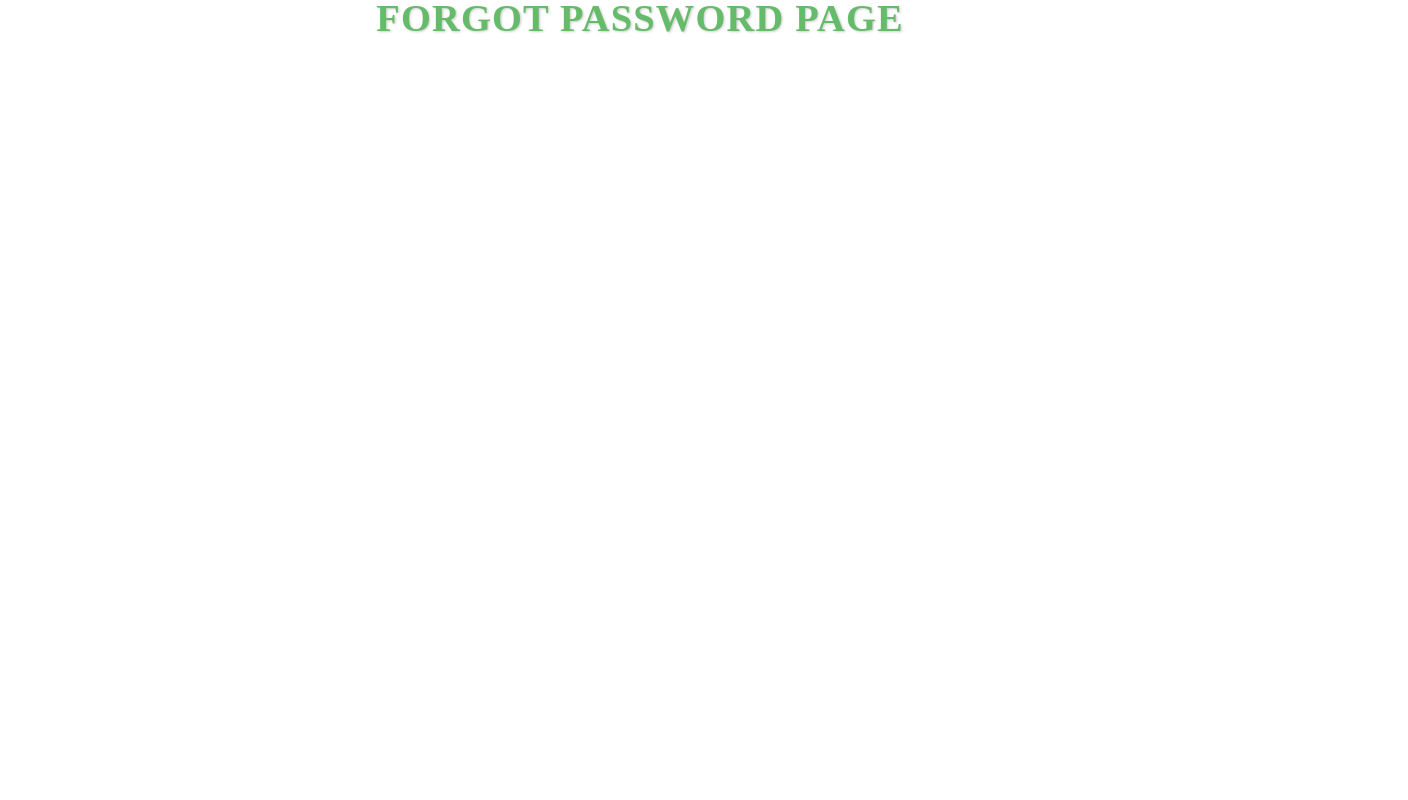
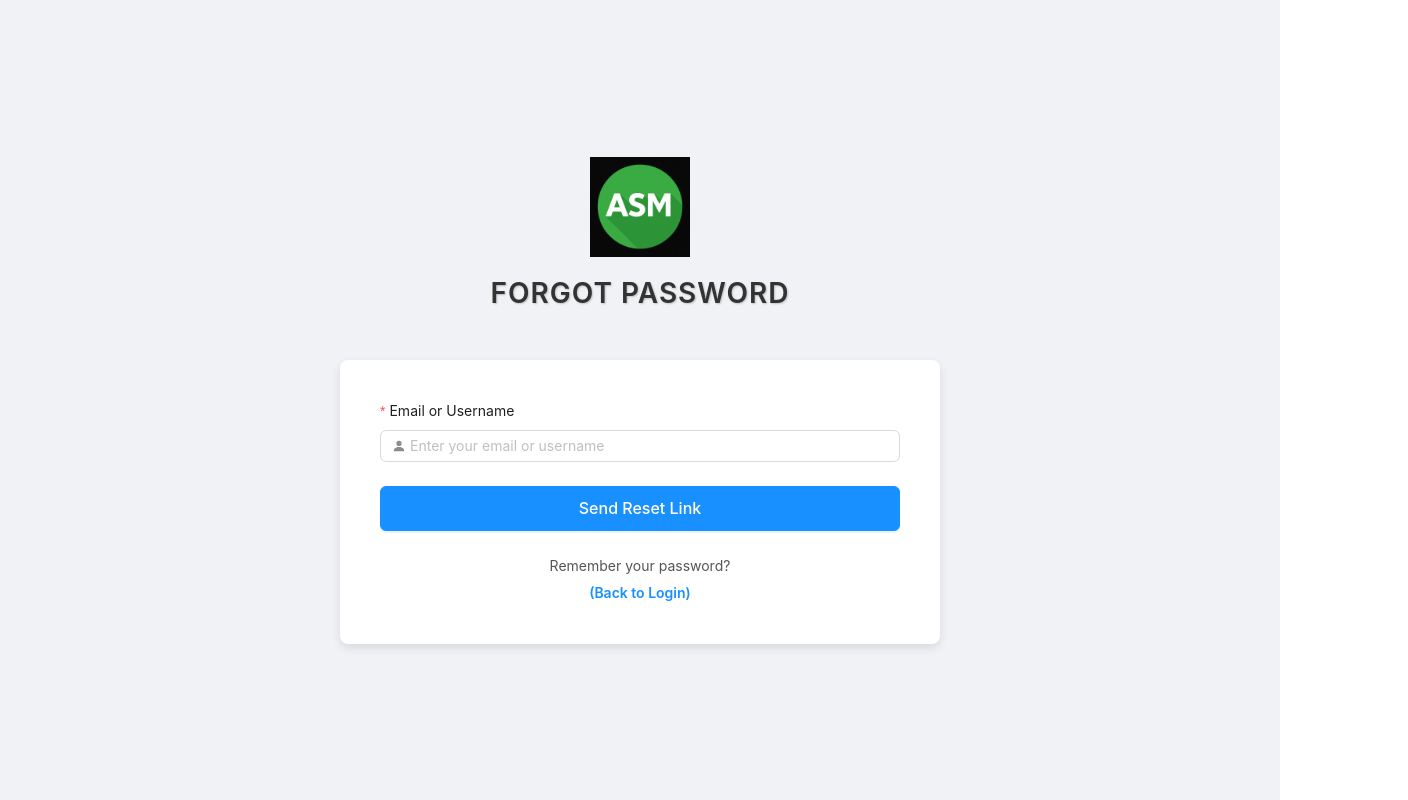
Before and after one commit to ruxenb/FE-Smoking-Cessation, a React (Vite) app in the folder FE-demo/: page /forgot_password in a window 1280 px wide. Shown: the whole page, 1408 px wide, since content can reach past the window. Built offline with nearby package versions, Linux system fonts and the light colour scheme.

Commit message:
forget password display

```diff
--- a/FE-demo/src/pages/ForgotPasswordPage/index.jsx
+++ b/FE-demo/src/pages/ForgotPasswordPage/index.jsx
@@ -1,9 +1,9 @@
 import React from "react";
-
+import ForgotPassword from "../../components/auth/authen-form/ForgotPasswordForm";
 function ForgotPasswordPage() {
   return (
     <div>
-      <h1>Forgot Password Page</h1>
+      <ForgotPassword />
     </div>
   );
 }
```
